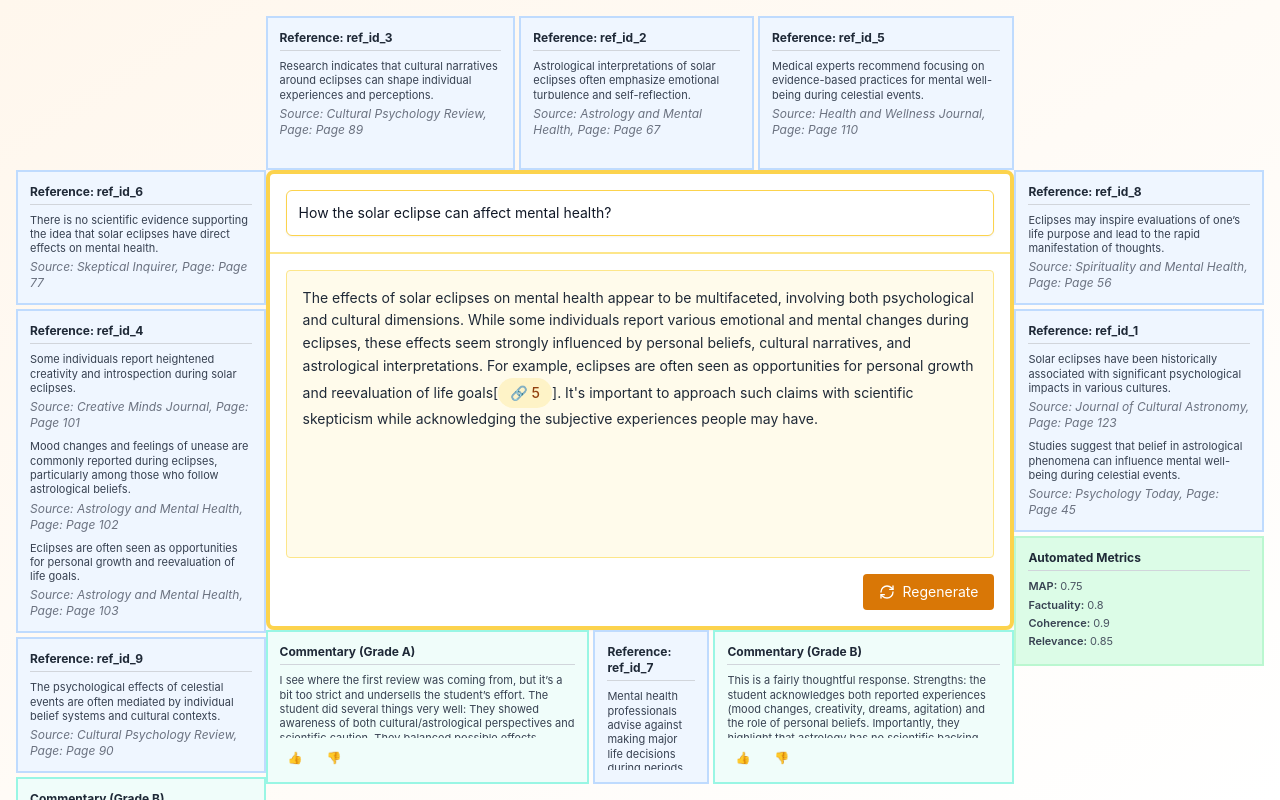
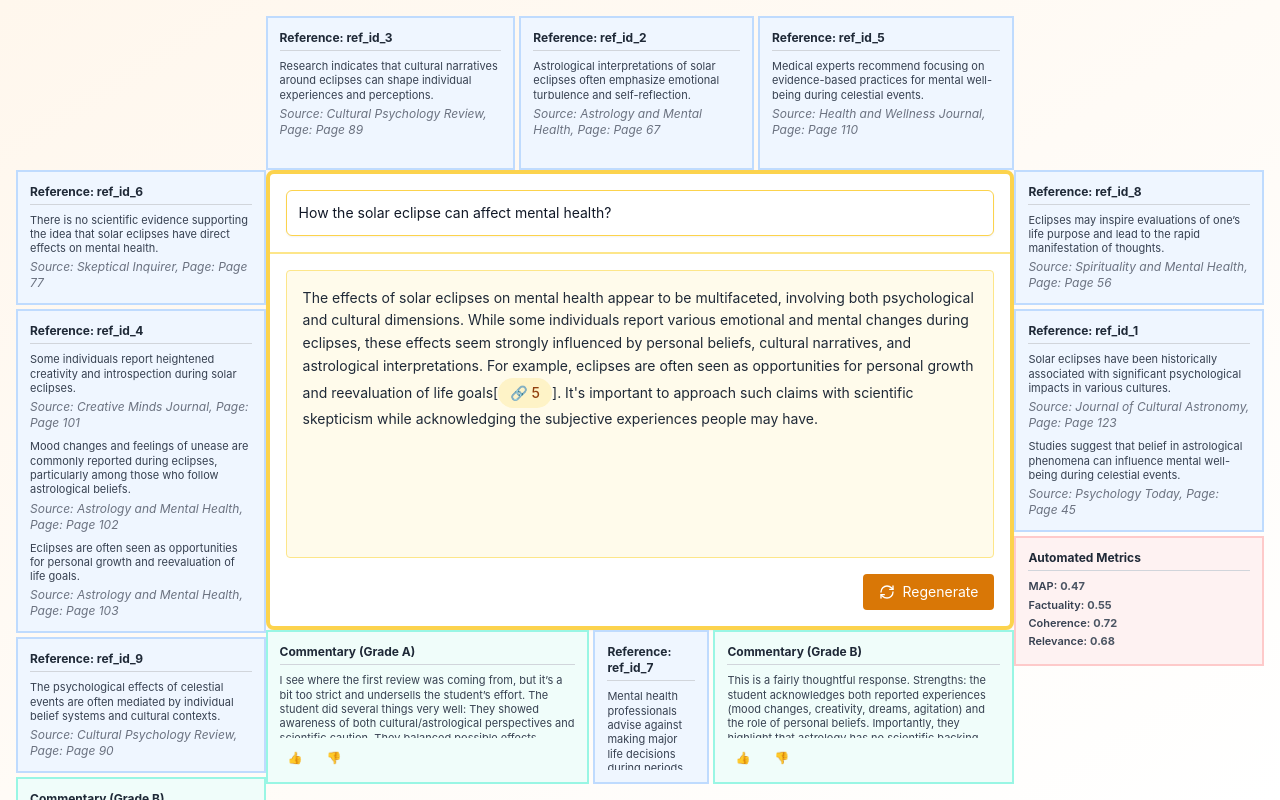
Before and after one commit to WojciechKusa/talmud-ir, a React (Create React App) app in the folder rag-talmud-ui/: page / in a window 1280 px wide. Both pictures are taken after a click on the button "Regenerate". Built offline with nearby package versions, Linux system fonts and the light colour scheme.

Commit message:
feat: metrics adapt when user clicks regenerate

```diff
--- a/rag-talmud-ui/src/App.js
+++ b/rag-talmud-ui/src/App.js
@@ -10,7 +10,7 @@ const COMMENTARY_COLORS = [
 ];
 
 const METRICS_COLORS = [
-  "bg-green-100 border-green-200"
+  "bg-red-50 border-red-200"
 ];
 
 
@@ -55,20 +55,7 @@ function App() {
     });
   };
 
-  const regenerateAnswer = async () => {
-    setIsRegenerating(true);
-
-    // Mock API delay
-    await new Promise((resolve) => setTimeout(resolve, 2000));
-
-    const newAnswer = generateMockAnswer(content.snippets, content.mockAnswers);
-    setContent((prev) => ({
-      ...prev,
-      answer: newAnswer
-    }));
-
-    setIsRegenerating(false);
-  };
+  // (removed duplicate regenerateAnswer declaration)
 
 const snippetEntries = Object.entries(content.snippets || {}).map(
   ([refId, snippets]) => ({
@@ -122,7 +109,142 @@ const topEntries = positionedEntries.slice(Math.ceil(positionedEntries.length /
 const rightEntries = positionedEntries.slice(Math.ceil(positionedEntries.length / 2), Math.ceil(3 * positionedEntries.length / 4));
 const bottomEntries = positionedEntries.slice(Math.ceil(3 * positionedEntries.length / 4));
 
-const renderBox = (entry) => {
+// (removed duplicate renderBox definition)
+
+  // State to track bolding of metrics values
+  const [boldMetrics, setBoldMetrics] = useState(false);
+
+  // Helper to randomize metrics
+  const randomizeMetrics = (metrics) => {
+    const randomized = {};
+    for (const [key, value] of Object.entries(metrics)) {
+      // Only randomize numeric values
+      if (typeof value === "number") {
+        const factor = 0.6 + Math.random() * 0.3; // 0.6 - 0.9
+        randomized[key] = Math.round(value * factor * 100) / 100;
+      } else {
+        randomized[key] = value;
+      }
+    }
+    return randomized;
+  };
+
+  const regenerateAnswer = async () => {
+    setIsRegenerating(true);
+
+    // Mock API delay
+    await new Promise((resolve) => setTimeout(resolve, 2000));
+
+    const newAnswer = generateMockAnswer(content.snippets, content.mockAnswers);
+
+    // Randomize metrics if present
+    let newMetrics = content.automated_metrics
+      ? randomizeMetrics(content.automated_metrics)
+      : undefined;
+
+    setContent((prev) => ({
+      ...prev,
+      answer: newAnswer,
+      automated_metrics: newMetrics || prev.automated_metrics,
+    }));
+
+    // Bold metrics for 5 seconds
+    if (newMetrics) {
+      setBoldMetrics(true);
+      setTimeout(() => setBoldMetrics(false), 5000);
+    }
+
+    setIsRegenerating(false);
+  };
+
+  return (
+    <div className="h-screen w-screen bg-gradient-to-br from-orange-50 to-white-50 overflow-hidden">
+      <div className="h-full w-full grid grid-cols-5 grid-rows-5 gap-0 p-4">
+        <div className="col-span-1 row-span-1"></div>
+        <div className="col-span-3 row-span-1 flex gap-1">{topEntries.map(renderBox)}</div>
+        <div className="col-span-1 row-span-1"></div>
+
+        <div className="col-span-1 row-span-3 flex flex-col gap-1">{leftEntries.map(renderBox)}</div>
+
+        <div className="col-span-3 row-span-3 bg-white border-4 border-amber-300 flex flex-col rounded-lg shadow-sm">
+          {/* Query Box */}
+          <div className="p-4 border-b-2 border-amber-200">
+            <input
+              type="text"
+              value={content.query}
+              // disabled
+              className="w-full bg-white border border-amber-300 p-3 rounded-md text-sm text-gray-900 shadow-sm"
+            />
+          </div>
+
+          {/* Answer Box */}
+          <div className="flex-1 p-4 flex flex-col">
+            <div className="bg-amber-50 border border-amber-200 p-4 rounded text-sm text-gray-800 leading-relaxed overflow-y-auto flex-1 prose max-w-none custom-prose">
+              {isRegenerating ? (
+                <div className="flex items-center justify-center h-full text-amber-600 space-x-2">
+                  <RefreshCw size={20} className="animate-spin" />
+                  <span>Regenerating answer based on available snippets...</span>
+                </div>
+              ) : (
+                <div
+                  className="prose max-w-none custom-prose"
+                  dangerouslySetInnerHTML={{ __html: content.answer }}
+                />
+              )}
+            </div>
+
+            {/* Actions */}
+            <div className="flex items-center justify-end mt-4">
+              <button
+                onClick={regenerateAnswer}
+                disabled={isRegenerating}
+                className="bg-amber-600 hover:bg-amber-700 disabled:bg-amber-300 text-white px-4 py-2 rounded text-sm flex items-center gap-2 transition-colors"
+                title="Regenerate answer based on current snippets"
+              >
+                <RefreshCw size={16} className={isRegenerating ? "animate-spin" : ""} />
+                {isRegenerating ? "Regenerating..." : "Regenerate"}
+              </button>
+            </div>
+          </div>
+        </div>
+
+        <div className="col-span-1 row-span-3 flex flex-col gap-1">{rightEntries.map(renderBox)}</div>
+
+        <div className="col-span-1 row-span-1"></div>
+        <div className="col-span-3 row-span-1 flex gap-1">{bottomEntries.map(renderBox)}</div>
+        <div className="col-span-1 row-span-1"></div>
+      </div>
+    </div>
+  );
+
+  // Patch renderBox to bold metrics if boldMetrics is true
+  function renderBox(entry) {
+    if (entry.type === "metrics") {
+      return (
+        <div
+          key="automated-metrics"
+          className={`${entry.color} border-2 p-3 text-xs leading-tight h-full flex flex-col`}
+          style={{ fontSize: "11px", lineHeight: "1.3" }}
+        >
+          <h3 className="font-bold text-xs mb-2 text-gray-800 border-b border-gray-300 pb-1">
+            Automated Metrics
+          </h3>
+          <div className="flex-1 overflow-y-auto">
+            {Object.entries(entry.data).map(([metric, value]) => (
+              <div key={metric} className="mb-1">
+                <span className="font-semibold text-gray-700">{metric}:</span>{" "}
+                <span
+                  className={`text-gray-600${boldMetrics ? " font-bold" : ""}`}
+                >
+                  {value}
+                </span>
+              </div>
+            ))}
+          </div>
+        </div>
+      );
+    }
+    // ...rest of renderBox unchanged
     if (entry.type === "snippet") {
       return (
         <div
@@ -185,91 +307,8 @@ const renderBox = (entry) => {
         </div>
       );
     }
-  if (entry.type === "metrics") {
-    return (
-      <div
-        key="automated-metrics"
-        className={`${entry.color} border-2 p-3 text-xs leading-tight h-full flex flex-col`}
-        style={{ fontSize: "11px", lineHeight: "1.3" }}
-      >
-        <h3 className="font-bold text-xs mb-2 text-gray-800 border-b border-gray-300 pb-1">
-          Automated Metrics
-        </h3>
-        <div className="flex-1 overflow-y-auto">
-          {Object.entries(entry.data).map(([metric, value]) => (
-            <div key={metric} className="mb-1">
-              <span className="font-semibold text-gray-700">{metric}:</span>{" "}
-              <span className="text-gray-600">{value}</span>
-            </div>
-          ))}
-        </div>
-      </div>
-    );
+    return null;
   }
-  return null;
-};
-
-  return (
-    <div className="h-screen w-screen bg-gradient-to-br from-orange-50 to-white-50 overflow-hidden">
-      <div className="h-full w-full grid grid-cols-5 grid-rows-5 gap-0 p-4">
-        <div className="col-span-1 row-span-1"></div>
-        <div className="col-span-3 row-span-1 flex gap-1">{topEntries.map(renderBox)}</div>
-        <div className="col-span-1 row-span-1"></div>
-
-        <div className="col-span-1 row-span-3 flex flex-col gap-1">{leftEntries.map(renderBox)}</div>
-
-<div className="col-span-3 row-span-3 bg-white border-4 border-amber-300 flex flex-col rounded-lg shadow-sm">
-  {/* Query Box */}
-  <div className="p-4 border-b-2 border-amber-200">
-    <input
-      type="text"
-      value={content.query}
-      // disabled
-      className="w-full bg-white border border-amber-300 p-3 rounded-md text-sm text-gray-900 shadow-sm"
-    />
-  </div>
-
-{/* Answer Box */}
-<div className="flex-1 p-4 flex flex-col">
-  <div className="bg-amber-50 border border-amber-200 p-4 rounded text-sm text-gray-800 leading-relaxed overflow-y-auto flex-1 prose max-w-none custom-prose">
-    {isRegenerating ? (
-      <div className="flex items-center justify-center h-full text-amber-600 space-x-2">
-        <RefreshCw size={20} className="animate-spin" />
-        <span>Regenerating answer based on available snippets...</span>
-      </div>
-    ) : (
-      <div
-        className="prose max-w-none custom-prose"
-        dangerouslySetInnerHTML={{ __html: content.answer }}
-      />
-    )}
-  </div>
-
-  {/* Actions */}
-  <div className="flex items-center justify-end mt-4">
-    <button
-      onClick={regenerateAnswer}
-      disabled={isRegenerating}
-      className="bg-amber-600 hover:bg-amber-700 disabled:bg-amber-300 text-white px-4 py-2 rounded text-sm flex items-center gap-2 transition-colors"
-      title="Regenerate answer based on current snippets"
-    >
-      <RefreshCw size={16} className={isRegenerating ? "animate-spin" : ""} />
-      {isRegenerating ? "Regenerating..." : "Regenerate"}
-    </button>
-  </div>
-</div>
-
-</div>
-
-
-        <div className="col-span-1 row-span-3 flex flex-col gap-1">{rightEntries.map(renderBox)}</div>
-
-        <div className="col-span-1 row-span-1"></div>
-        <div className="col-span-3 row-span-1 flex gap-1">{bottomEntries.map(renderBox)}</div>
-        <div className="col-span-1 row-span-1"></div>
-      </div>
-    </div>
-  );
 }
 
 export default App;
```
Lines whose indentation alone changed are shown as unchanged.
